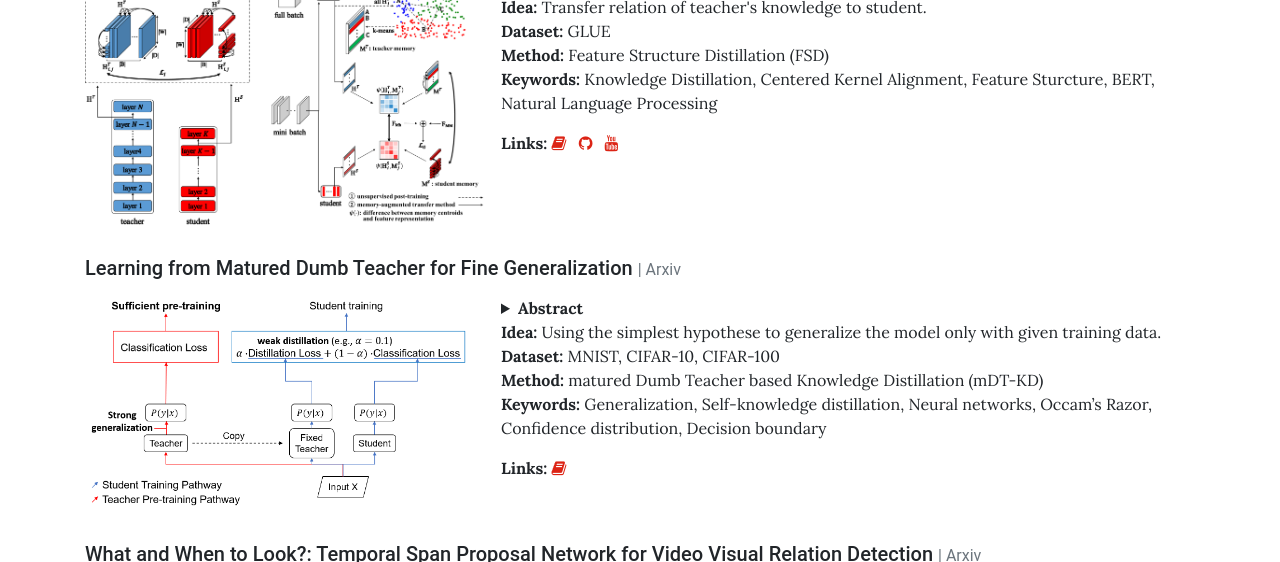
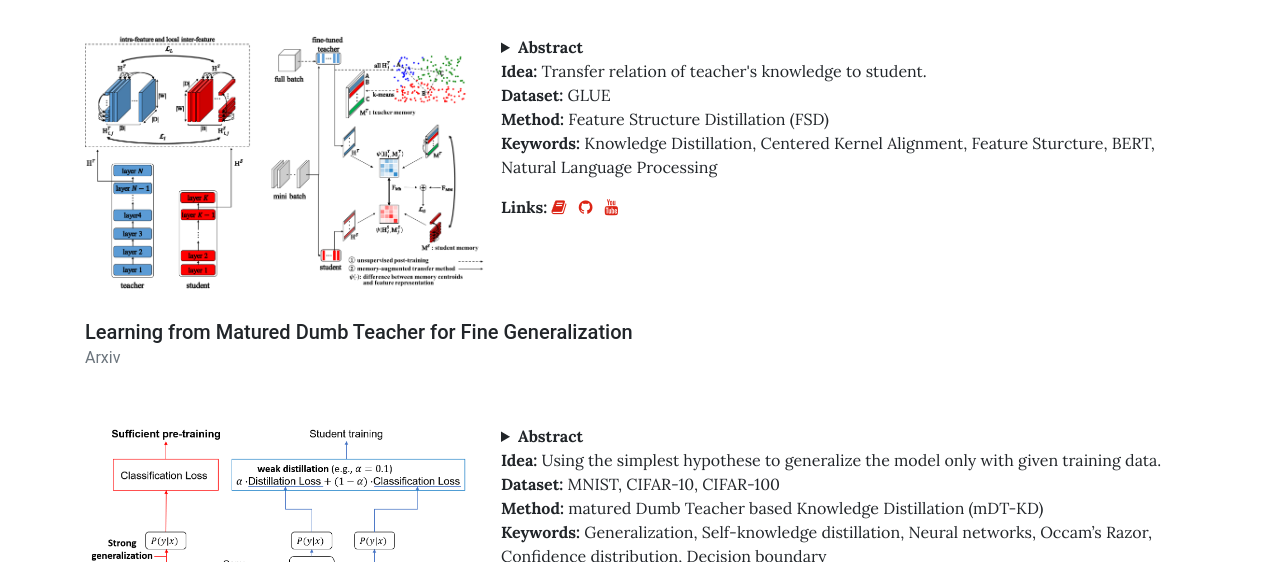
Before and after one commit to irrlab/irrlab.github.io, a Jekyll site: the page built from pages/research.md, in a window 1280 px wide and 1400 px high, scrolled down 421 px, cut to the strip 0-562 px from the top of the window. Built offline with Jekyll 4.4.1, drawn with Linux system fonts in a browser that asks for light colours; some of the changed text lies outside the part shown.

Commit message:
Modify research format

```diff
--- a/_data/publication.yml
+++ b/_data/publication.yml
@@ -52,7 +52,7 @@
   youtube: https://www.youtube.com/watch?v=VJcHdtz1sCo
 
 - title: 'Tackling the Challenges in Scene Graph Generation with Local-to-Global Interactions'
-  where: Arxiv # Will appear next to the title
+  where: 	IEEE Transactions on Neural Networks and Learning Systems (TNNLS)
   image: assets/img/publication/sangmin_sgg.png # Can be external link
   abstract: >
     In this work, we seek new insights into the underlying challenges of the Scene Graph Generation (SGG) task.
--- a/_layouts/research.html
+++ b/_layouts/research.html
@@ -9,7 +9,9 @@ description: Template for publications
   <h5 id="{{ publication.title | strip | url_encode }}">
     {{ publication.title }}
     {% if publication.where %}
-    <small class="text-muted">| {{ publication.where }}</small>
+    <!-- chnage format -->
+    <!-- <small class="text-muted">| {{ publication.where }}</small> -->
+    <p><small class="text-muted">{{ publication.where }}</small></p>
     {% endif %}
   </h5>
 
```
